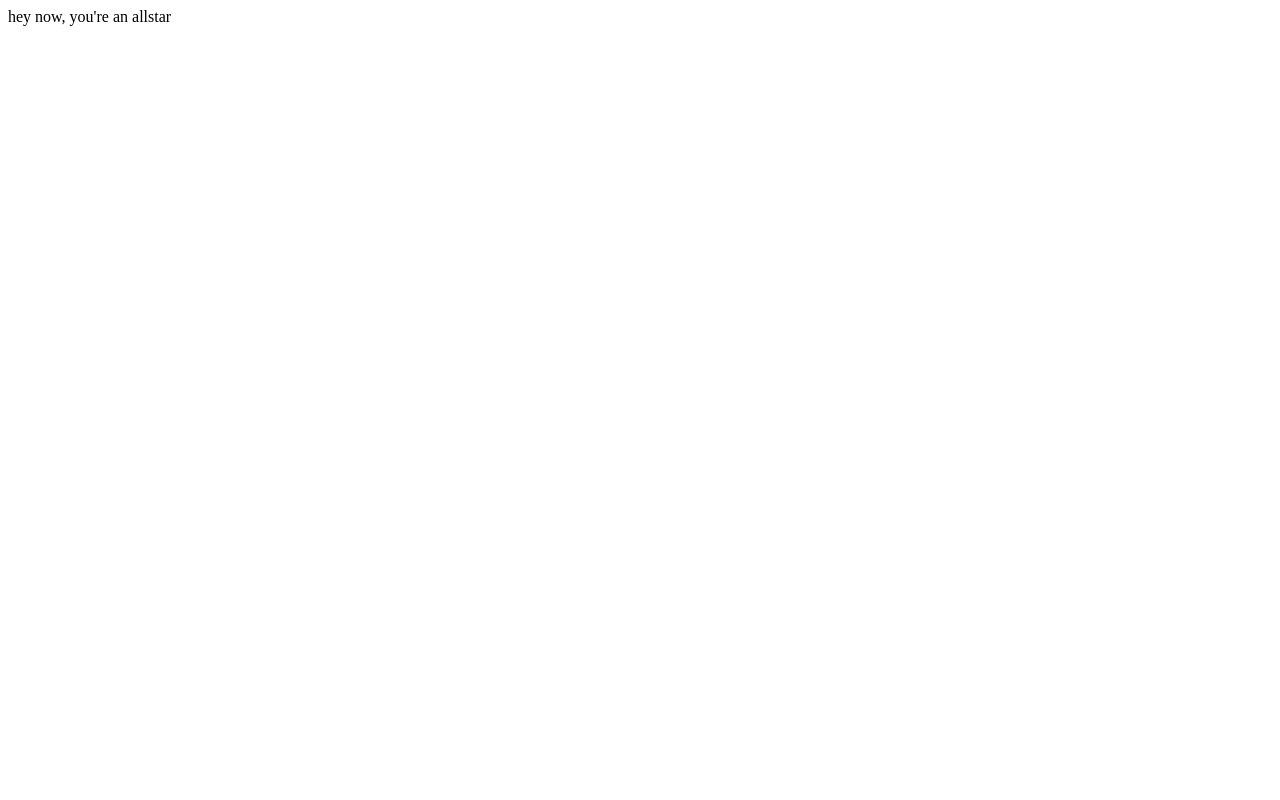
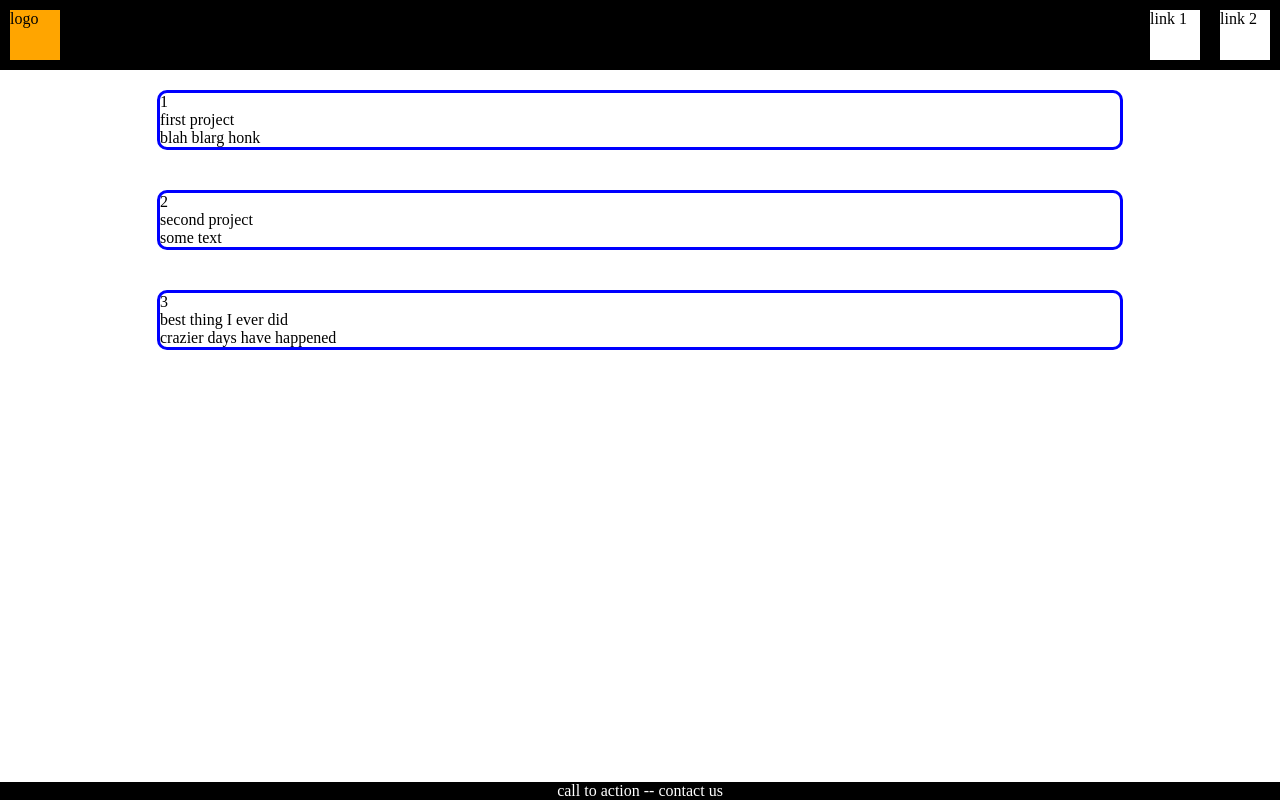
Before and after one commit to dan-quinlog/mortonsgift, a React (Create React App) app: page / in a window 1280 px wide. Built offline with nearby package versions, Linux system fonts and the light colour scheme.

Commit message:
built navbar and footer components for desktop and mobile view, began project carousel

```diff
--- a/package.json
+++ b/package.json
@@ -6,6 +6,7 @@
     "@testing-library/jest-dom": "^4.2.4",
     "@testing-library/react": "^9.5.0",
     "@testing-library/user-event": "^7.2.1",
+    "node-sass": "^4.14.1",
     "react": "^16.13.1",
     "react-dom": "^16.13.1",
     "react-scripts": "3.4.3"
--- a/src/App.js
+++ b/src/App.js
@@ -1,9 +1,17 @@
-import React from 'react';
+import React from "react";
+
+import "./styles/main.scss";
+import Navbar from "./navbar/navbar";
+import ShopView from './shopview/shopview';
+import Footer from "./footer/footer";
 
 function App() {
   return (
     <div className="App">
-      hey now, you're an allstar
+      <Navbar />
+      <ShopView />
+      <div className='footer__spacer'></div>
+      <Footer />
     </div>
   );
 }
--- /dev/null
+++ b/src/footer/footer.js
@@ -0,0 +1,10 @@
+import { waitForElementToBeRemoved } from '@testing-library/react';
+import React from 'react';
+
+export default function() {
+  return(
+    <div className='footer'>
+      <div className='footer__body'>call to action -- contact us</div>
+    </div>
+  );
+}
--- /dev/null
+++ b/src/navbar/navbar.js
@@ -0,0 +1,40 @@
+import React, { Component } from "react";
+
+export default class Navbar extends Component {
+  constructor(props) {
+    super(props);
+    this.state = {
+      navlinks: false,
+    };
+    this.toggleNavBar = this.toggleNavBar.bind(this);
+  }
+  toggleNavBar() {
+    this.setState({
+      navlinks: !this.state.navlinks,
+    });
+  }
+  closeNavBar() {
+    this.setState({
+      navlinks: false,
+    })
+  }
+  render() {
+    return (
+      <div className="navbar">
+        <div className="navbar__logo">logo</div>
+        <div className="navbar__spacer"></div>
+        <div
+          className={`navbar__links ${
+            this.state.navlinks ? "" : "navbar__hidden"
+          }`}
+        >
+          <div className="navbar__links__link">link 1</div>
+          <div className="navbar__links__link">link 2</div>
+        </div>
+        <div className="navbar__burgerbutton" onClick={this.toggleNavBar}>
+          v
+        </div>
+      </div>
+    );
+  }
+}
--- /dev/null
+++ b/src/shopview/carousel.js
@@ -0,0 +1,19 @@
+import React from "react";
+
+export default function (props) {
+  console.log(props.projects);
+  return (
+    <div className="project-carousel">
+      {props.projects &&
+        props.projects.map((project) => {
+          return (
+            <div className="projectcard" key={project.id}>
+              <div className="projectcard__id">{project.id}</div>
+              <div className="projectcard__title">{project.title}</div>
+              <div className="projectcard__content">{project.content}</div>
+            </div>
+          );
+        })}
+    </div>
+  );
+}
--- /dev/null
+++ b/src/shopview/shopview.js
@@ -0,0 +1,29 @@
+import React, { Component } from "react";
+
+import Carousel from './carousel';
+
+export default class ShopView extends Component {
+  constructor(props) {
+    super(props);
+    this.state = {
+      projects: [
+        { id: "1", title: "first project", content: "blah blarg honk" },
+        { id: "2", title: "second project", content: "some text" },
+        {
+          id: "3",
+          title: "best thing I ever did",
+          content: "crazier days have happened",
+        },
+      ],
+    };
+  }
+  render() {
+    return (
+      <div className="shopview">
+        <div className="shopview__catagories">catagories</div>
+        <div className="shopview__catagorydetails">catagory details</div>
+        <Carousel projects={this.state.projects} />
+      </div>
+    );
+  }
+}
--- /dev/null
+++ b/src/styles/core.scss
@@ -0,0 +1,9 @@
+body {
+  margin: 0px;
+}
+.App {
+  width: 100%;
+  display: flex;
+  flex-direction: column;
+  height: 100vh;
+}
--- /dev/null
+++ b/src/styles/footer.scss
@@ -0,0 +1,11 @@
+.footer {
+  width: 100vw;
+  background-color: black;
+  &__spacer {
+    flex-grow: 1;
+  }
+  &__body {
+    color: white;
+    text-align: center;
+  }
+}
--- /dev/null
+++ b/src/styles/main.scss
@@ -0,0 +1,5 @@
+@import "./variables.scss";
+@import "./core.scss";
+@import "./navbar.scss";
+@import './footer.scss';
+@import './shopview.scss';
--- /dev/null
+++ b/src/styles/navbar.scss
@@ -0,0 +1,66 @@
+.navbar {
+  display: flex;
+  justify-content: flex-end;
+  background-color: black;
+  height: 70px;
+
+  &__logo {
+    background-color: orange;
+    height: 50px;
+    width: 50px;
+    margin: 10px;
+  }
+  &__spacer {
+    flex-grow: 1;
+  }
+  &__links {
+    position: absolute;
+    top: 70px;
+    left: 0px;
+    display: flex;
+    flex-direction: column;
+    width: 100vw;
+    background-color: black;
+    &__link {
+      height: 50px;
+      margin: 10px;
+      background-color: white;
+      &:hover {
+        background-color: whitesmoke;
+      }
+    }
+  }
+  &__hidden {
+    display: none;
+  }
+  &__burgerbutton {
+    background-color: orange;
+    height: 50px;
+    width: 50px;
+    margin: 10px;
+    &:hover {
+      background-color: darkorange;
+    }
+  }
+}
+
+@media only screen and (min-width: $tablet-view) {
+  .navbar {
+    &__hidden {
+      display: block;
+    }
+    &__links {
+      position: relative;
+      top: 0;
+      display: flex;
+      flex-direction: row;
+      width: auto;
+      &__link {
+        width: 50px
+      }
+    }
+    &__burgerbutton {
+      display: none;
+    }
+  }
+}
--- /dev/null
+++ b/src/styles/shopview.scss
@@ -0,0 +1,33 @@
+.shopview {
+  &__catagories {
+    display: none;
+  }
+  &__catagorydetails {
+    display: none;
+  }
+  &__carousel {
+
+  }
+}
+
+.project-carousel {
+  display: flex;
+  flex-direction: column;
+  align-items: center;
+}
+
+.projectcard {
+  width: 75%;
+  border: 3px solid blue;
+  border-radius: 10px;
+  margin: 20px;
+  &__id {
+
+  }
+  &__title {
+
+  }
+  &__content {
+
+  }
+}
--- /dev/null
+++ b/src/styles/variables.scss
@@ -0,0 +1,2 @@
+$phone-view: 480px;
+$tablet-view: 900px;
```
Also changed, not shown: 1 other file (tests, documents, lock files or other folders).
